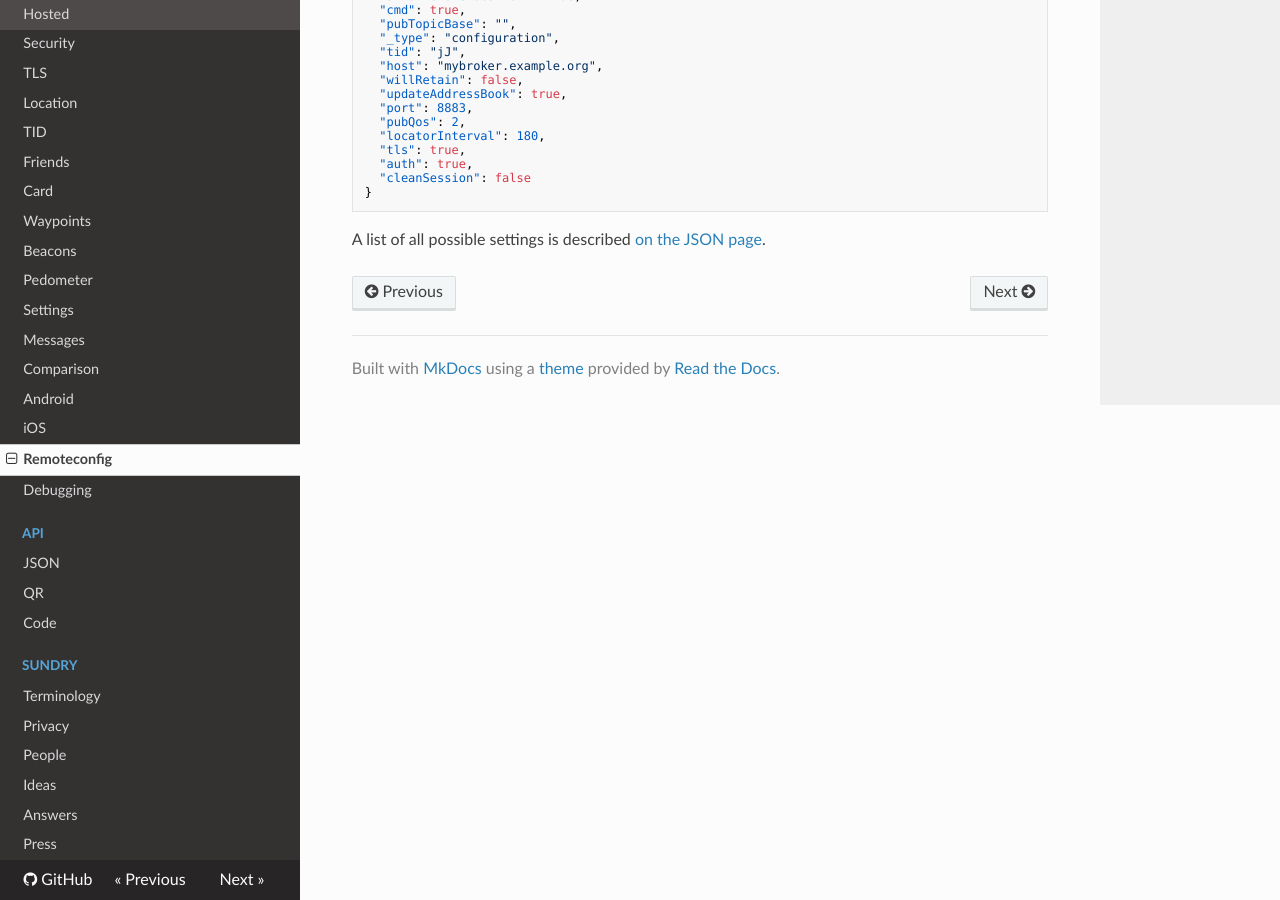
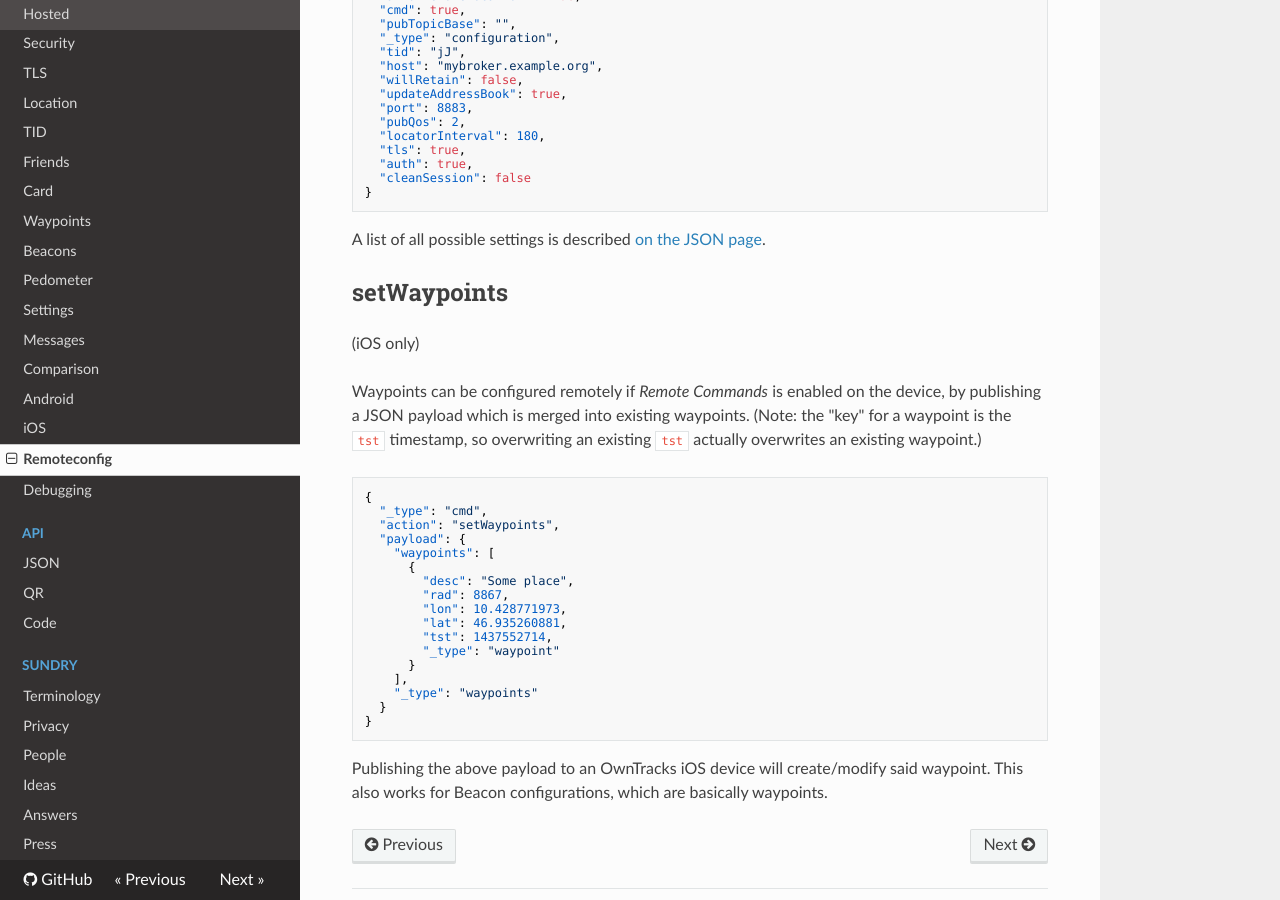
Before and after one commit to owntracks/booklet, an MkDocs documentation site: the page built from docs/features/remoteconfig.md, in a window 1280 px wide and 900 px high, scrolled down 706 px. Built offline with MkDocs 1.6.1, drawn with Linux system fonts in a browser that asks for light colours; nearby versions of some CDN libraries; old or Windows-style settings are respelled for this version of MkDocs.

Commit message:
setwaypoints command

````diff
--- a/docs/features/remoteconfig.md
+++ b/docs/features/remoteconfig.md
@@ -41,3 +41,31 @@ defaults if not specified.
 ```
 
 A list of all possible settings is described [on the JSON page](../tech/json.md).
+
+## setWaypoints
+
+(iOS only)
+
+Waypoints can be configured remotely if _Remote Commands_ is enabled on the device, by publishing a JSON payload which is merged into existing waypoints. (Note: the "key" for a waypoint is the `tst` timestamp, so overwriting an existing `tst` actually overwrites an existing waypoint.)
+
+```json
+{
+  "_type": "cmd",
+  "action": "setWaypoints",
+  "payload": {
+    "waypoints": [
+      {
+        "desc": "Some place",
+        "rad": 8867,
+        "lon": 10.428771973,
+        "lat": 46.935260881,
+        "tst": 1437552714,
+        "_type": "waypoint"
+      }
+    ],
+    "_type": "waypoints"
+  }
+}
+```
+
+Publishing the above payload to an OwnTracks iOS device will create/modify said waypoint. This also works for Beacon configurations, which are basically waypoints.
````
Also changed, not shown: docs/tech/json.md (+3 -0 lines).
